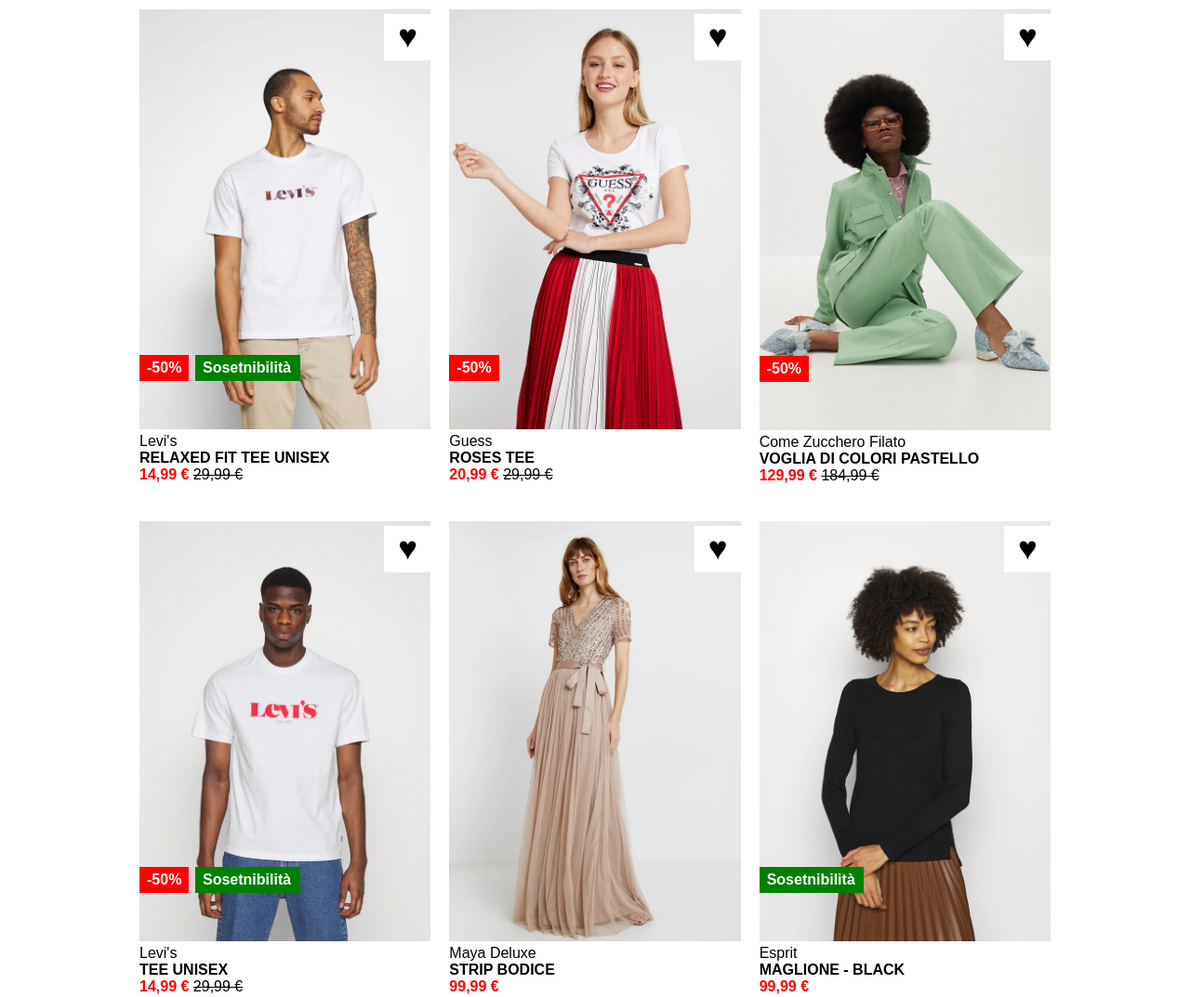
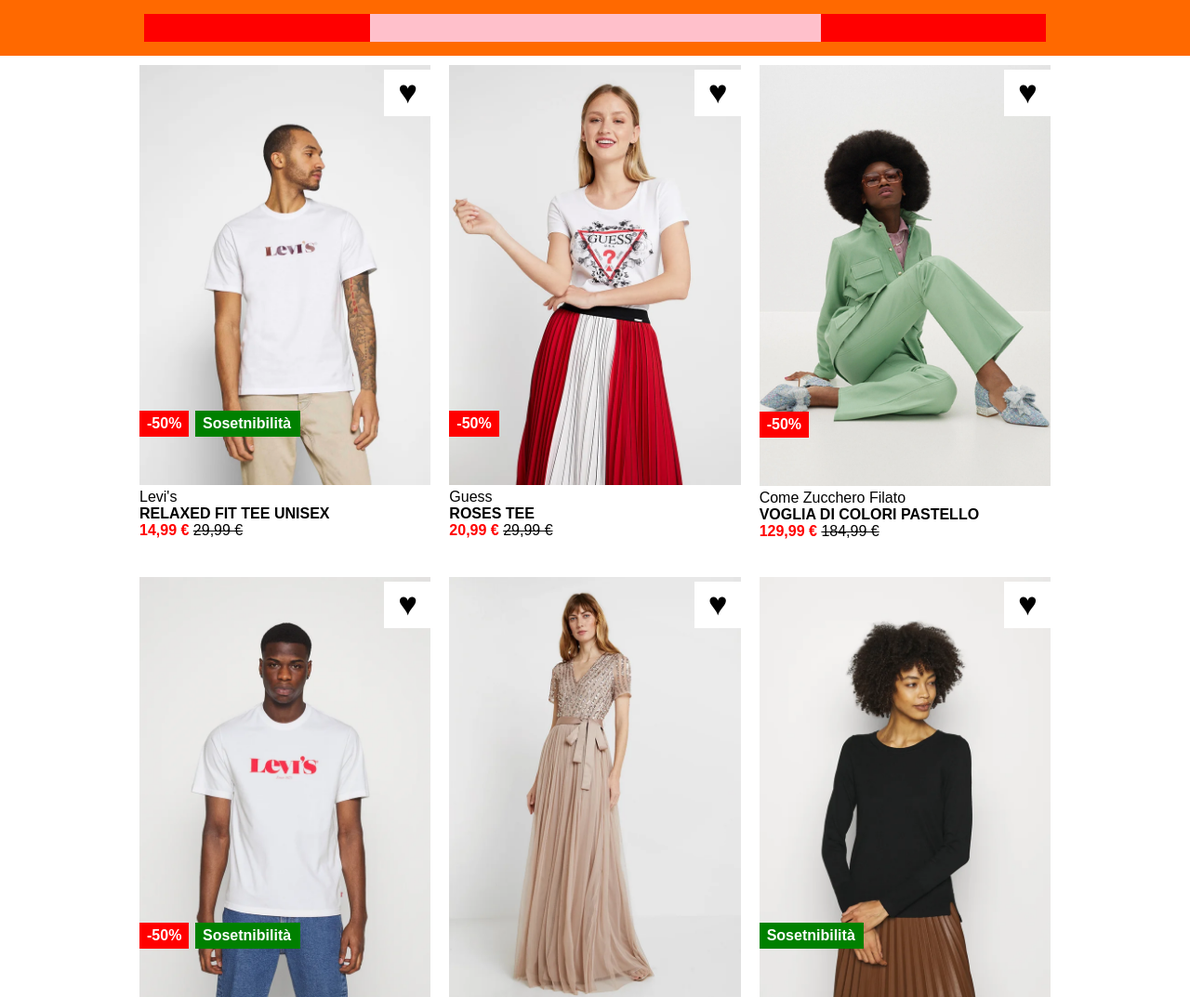
Before and after one commit to EmanueleCozzolino18/html-css-boolando, a plain HTML site: page bonus/index.html in a window 1280 px wide. Shown: the top 1073 px of the page at 93% size. Drawn offline with Linux system fonts and the light colour scheme.

Commit message:
[UPD] Added skeleton header

```diff
--- a/bonus/css/style.css
+++ b/bonus/css/style.css
@@ -5,9 +5,24 @@
 }
 
 /* CLASSI DI LAYOUT*/
+
+header {
+    background-color: #FF6900;
+}
+
+.head-cont {
+    max-width: 1200px;
+    height: 60px;
+    margin: auto;
+}
+
 .container {
     max-width: 1200px;
     margin: auto;
+}
+
+.headrow {
+    display: flex;
 }
 
 .row {
@@ -34,6 +49,22 @@
 .creative img {
     width: 100%;
     height: 100%;
+}
+
+.head-30 {
+    width: 30%;
+    background-color: red;
+    height: 30px;
+}
+
+.head-60 {
+    width: 60%;
+    background-color: pink;
+    height: 30px;
+}
+
+.padding-10 {
+    padding: 15px;
 }
 
 /* FINE CLASSI LAYOUT */
--- a/bonus/index.html
+++ b/bonus/index.html
@@ -7,6 +7,16 @@
     <link rel="stylesheet" href="./css/style.css">
     <title>Esercizio - html-css-boolando</title>
 </head>
+
+<header>
+    <div class="head-cont">
+        <div class="headrow prod-100 padding-10">
+            <div class="head-30"></div>
+            <div class="head-60"></div>
+            <div class="head-30"></div>
+        </div>
+    </div>
+</header>
 
 <body>
     <main>
--- a/css/style.css
+++ b/css/style.css
@@ -65,7 +65,7 @@
 }
 
 .creative:hover .none {
-    display: block;
+    display: inline-block;
 }
 
 .creative:hover .switch {
```
